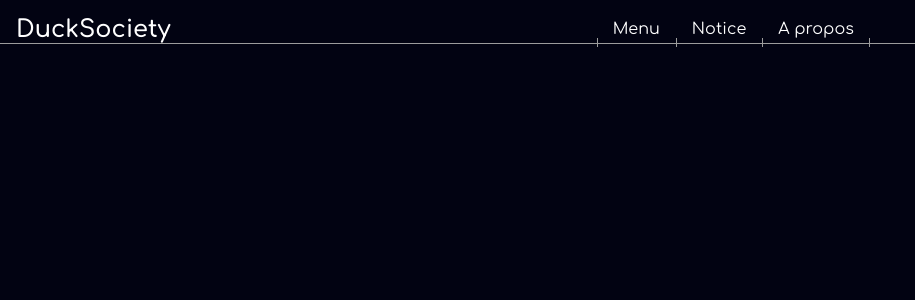
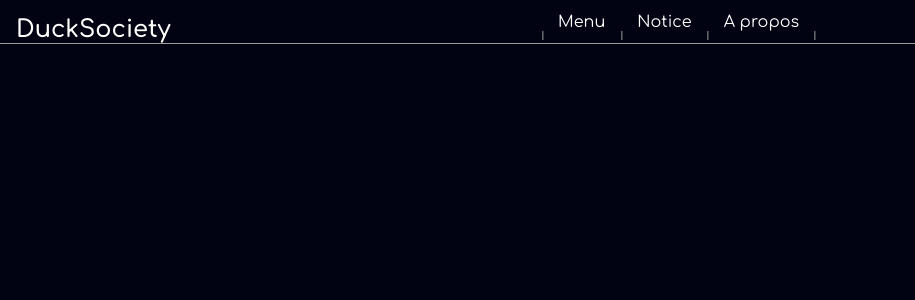
Before and after one commit to ThisIsHowVillainsAreMade/duckSociety---Hackathon, a React (Vite) app: page / in a window 1280 px wide. Shown: the top 300 px of the page, without its empty margins (0-915 px from the left). Built offline with nearby package versions, Linux system fonts and the light colour scheme.

Commit message:
fix dev into 014-navbar

```diff
--- a/src/components/styles/Navbar.css
+++ b/src/components/styles/Navbar.css
@@ -8,9 +8,10 @@ nav {
 
     ul {
         display: flex;
-        margin: 0 auto;
         align-self: end;
         list-style: none;
+        margin: auto;
+        translate: -20%;
 
         #menu,
         #notice,
```
